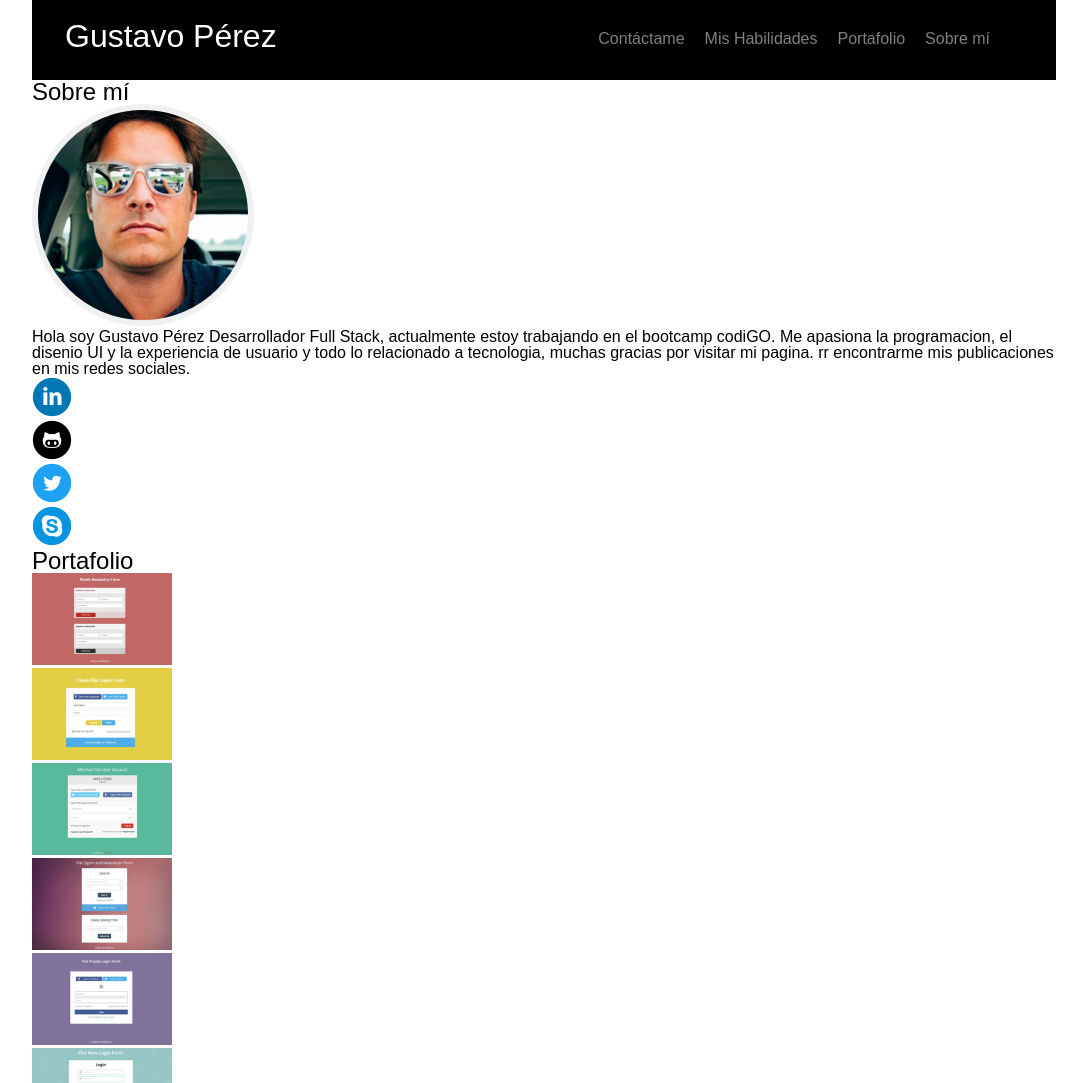
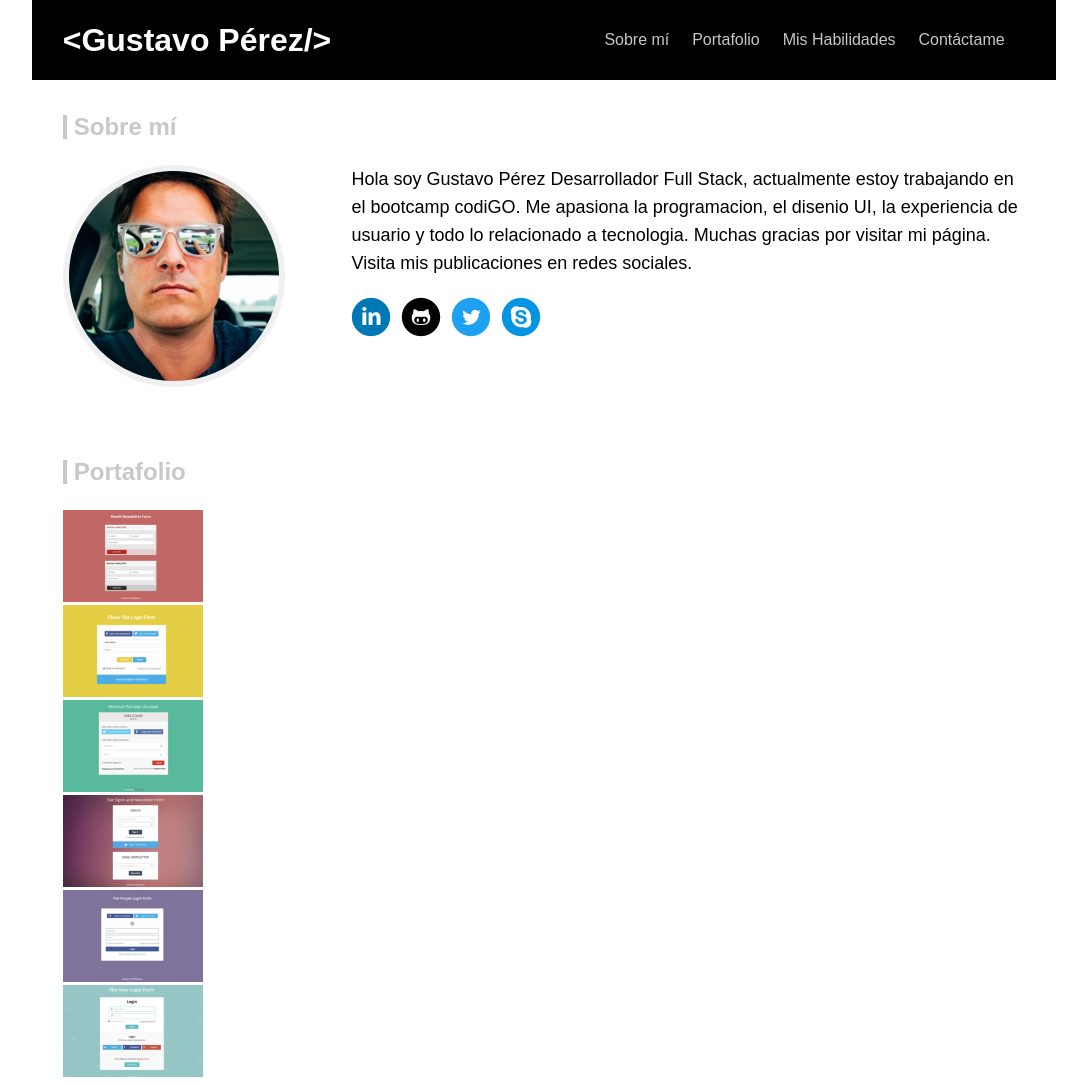
Before and after one commit to codigo-pe/gpportafolio, a plain HTML site: page index.html in a window 1280 px wide. Shown: the top 1083 px of the page, without its empty margins (96-1183 px from the left). Drawn offline with Linux system fonts and the light colour scheme.

Commit message:
avance en oficina 20.11.2019

```diff
--- a/index.html
+++ b/index.html
@@ -14,7 +14,7 @@
       <!--Cabecera-->
       <header>
         <!--Logo principal-->
-        <h1>Gustavo Pérez</h1>
+        <h1>&#60Gustavo Pérez&#47&#62</h1>
         <!--Menú de navegación principal-->
         <div class="menuprincipal">
           <a href="#">Sobre mí</a>
@@ -32,14 +32,15 @@
             <figure>
               <img src="/images/oval.png" alt="Gustavo Pérez" />
             </figure>
-            <p>
+            <div class="resena">
+              <p>
               Hola soy Gustavo Pérez Desarrollador Full Stack, actualmente estoy
               trabajando en el bootcamp codiGO. Me apasiona la programacion, el
-              disenio UI y la experiencia de usuario y todo lo relacionado a
-              tecnologia, muchas gracias por visitar mi pagina. rr encontrarme
-              mis publicaciones en mis redes sociales.
-            </p>
-            <ul>
+              disenio UI, la experiencia de usuario y todo lo relacionado a
+              tecnologia. Muchas gracias por visitar mi página. Visita
+              mis publicaciones en redes sociales.
+             </p>
+              <ul>
               <li>
                 <img src="./images/entypo-social-linkedin-with-circle.png" />
               </li>
@@ -52,7 +53,8 @@
               <li>
                 <img src="./images/entypo-social-skype-with-circle.png" />
               </li>
-            </ul>
+              </ul>
+            </div>
           </div>
         </section>
         <!--Portafolio-->
--- a/styles/main.css
+++ b/styles/main.css
@@ -12,19 +12,29 @@ body {
 
 h1 {
   font-size: 32px;
+  font-weight: bold;
 }
 
 h2 {
   font-size: 24px;
+  font-weight: bold;
+  color: #c8c8c8;
+  border-left: 4px solid #c8c8c8;
+  padding-left: 7px;
 }
 
 h3 {
   font-size: 13px;
 }
 
+p{
+    font-size: 18px;
+    line-height: 28px;
+}
+
 /*ancho del lienzo de la web*/
 
-.lienzo{
+.lienzo {
   max-width: 1024px;
   margin: auto;
 }
@@ -35,26 +45,62 @@ header {
   background: black;
   color: white;
   height: 80px;
-    box-shadow: rgba(71, 71, 71, 0.5);
+  /*box-shadow: 0px 2px 10px 0px rgba(71, 71, 71, 0.5);*/
+  display: flex;
 }
 
 header h1 {
-    display: inline-block;
-    margin-top: 20px;
-    margin-left: 33px;
+  margin: auto;
+  width: 40%;
+  padding-left: 3%;
 }
 
 header .menuprincipal {
-    display: inline-block;
-    overflow: hidden;
-    padding-left: 30%;
+  margin: auto;
+  width: 60%;
+  padding-left: 15%;
 }
 
 header .menuprincipal a {
-    float: right;
-    color: gray;
+  color: #c7c7c7;
   text-align: center;
-    padding-left: 10px;
-    padding-right: 10px;
+  padding-left: 2%;
+  padding-right: 2%;
   text-decoration: none;
 }
+
+/*Configuración general de todas las secciones incluidas en el main*/
+
+section{
+    padding: 35px 3%;
+}
+
+/*Acerca de mí*/
+
+.aboutme .presentacion{
+    display: flex;
+    margin-top: 26px;
+}
+
+.aboutme .presentacion figure{
+    width: 30%;
+}
+.aboutme .presentacion .resena{
+    width: 70%;
+}
+
+.aboutme .resena ul{
+    display: flex;
+    margin-top: 20px;
+}
+
+.aboutme .resena li{
+    margin-right: 10px;
+}
+
+/*Portafolio*/
+
+.portfolio .proyectos{
+    margin-top: 26px;
+    display: grid;
+}
```
Lines whose indentation alone changed are shown as unchanged.
